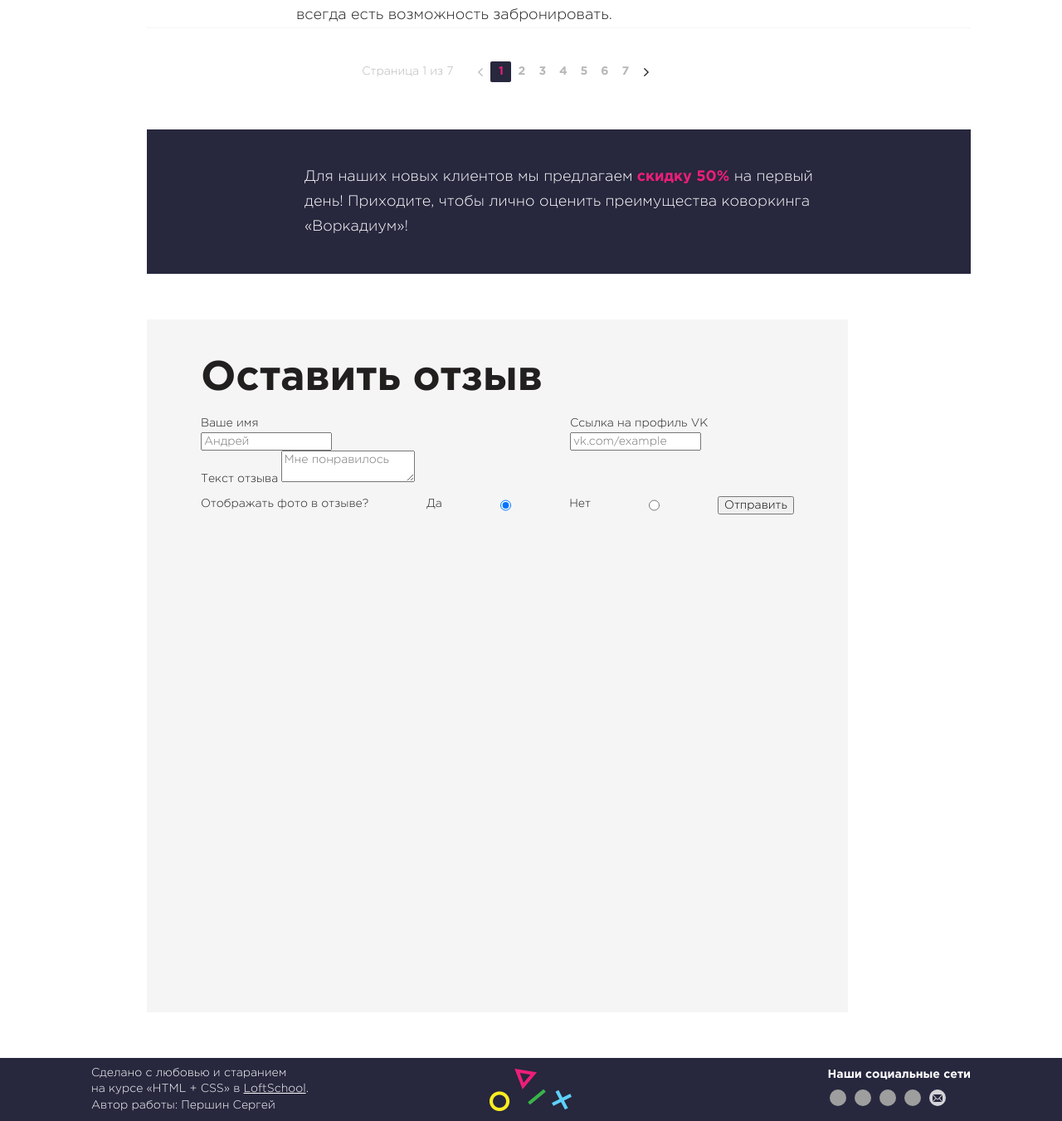
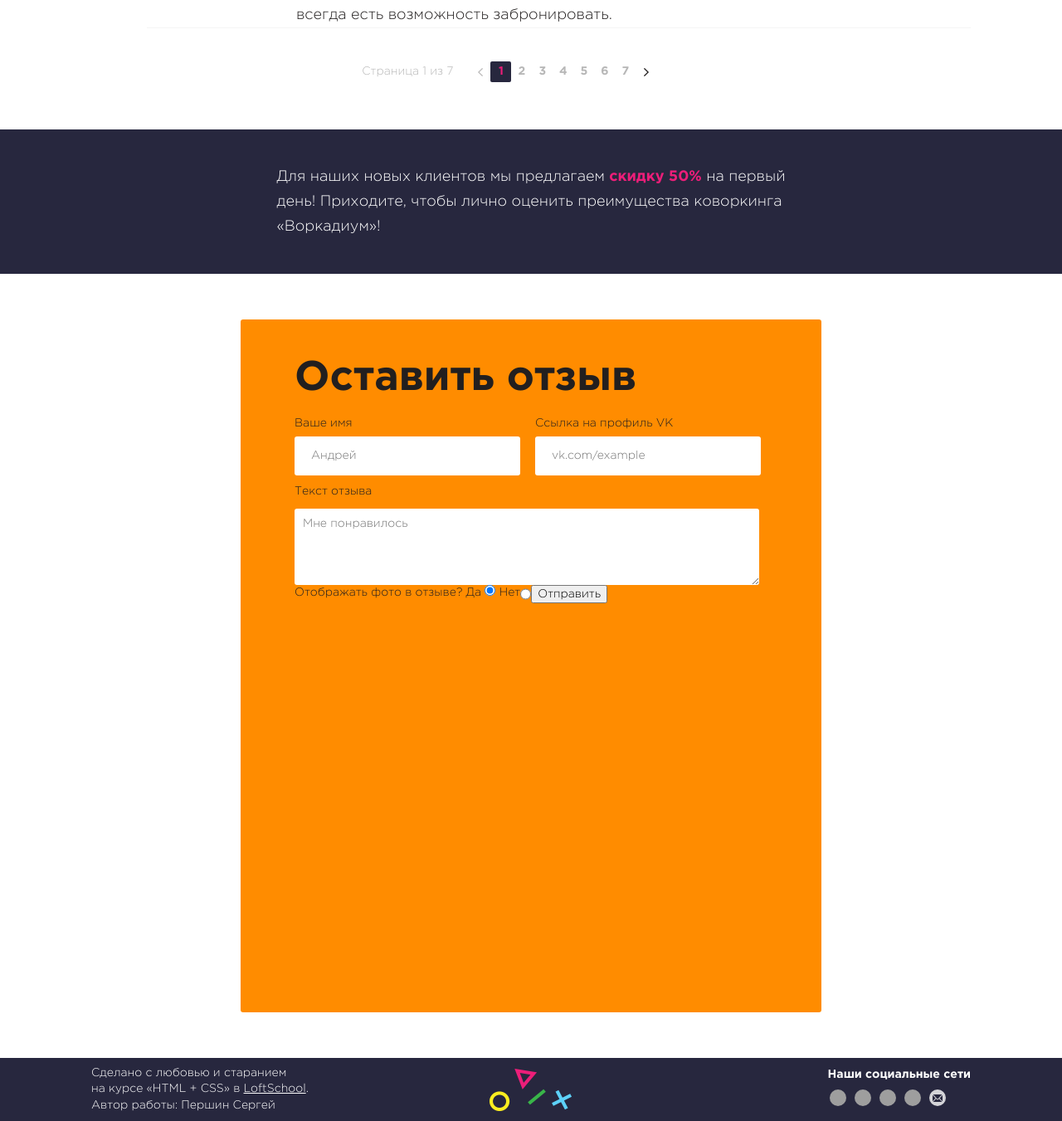
Before and after one commit to Qbic007/qbic007.github.io, a PHP site: page /reviews.html in a window 1280 px wide. Shown: the part 417-1768 px from the top of the page at 83% size. Run offline with PHP 8.4, Linux system fonts and the light colour scheme; grey boxes are pictures that could not be loaded.

Commit message:
some form fixes

```diff
--- a/coworking/css/blocks/form.css
+++ b/coworking/css/blocks/form.css
@@ -1,16 +1,66 @@
 .form {
-
+    font: 14px/1.42 GothamPro, sans-serif;
+    color: #221f1f;
+    margin-top: 55px;
+    padding-top: 35px;
+    padding-left: 65px;
+    padding-right: 65px;
+    width: 570px;
+    height: 800px;
+    background-color: darkorange;
+    border-radius: 3px;
+    display: flex;
+    flex-direction: column;
+    justify-content: flex-start;
 }
 
-.form__column {
+.form__title {
+    font-size: 50px;
+}
+
+.form__row {
+    display: flex;
+}
+
+.form__short-text {
     display: flex;
     flex-direction: column;
     align-items: flex-start;
     width: 270px;
+    margin-top: 10px;
+    margin-right: 20px;
 }
 
-.form__row {
+.form__label {
+    margin-bottom: 5px;
+}
+
+.form__input-text {
+    border: none;
+    border-radius: 3px;
+    width: 250px;
+    height: 45px;
+    padding-left: 20px;
+}
+
+.form__area-text {
+    display: flex;
+    flex-direction: column;
+    align-items: flex-start;
     margin-top: 10px;
-    display: flex;
-    justify-content: space-between;
 }
+
+.form__textarea {
+    border: none;
+    border-radius: 3px;
+    height: 45px;
+    width: 548px;
+    padding-left: 10px;
+    padding-top: 10px;
+    min-height: 80px;
+    margin-top: 5px;
+}
+
+.form__textarea:focus, .form__short-text:focus {
+    border: #b12167 solid 3px;
+}
--- a/coworking/css/blocks/review-form.css
+++ b/coworking/css/blocks/review-form.css
@@ -1,16 +1,4 @@
 .review-form {
-    font: 14px/1.42 GothamPro, sans-serif;
-    color: #221f1f;
-    margin-top: 55px;
-    padding-top: 35px;
-    padding-left: 65px;
-    padding-right: 65px;
-    width: 72%;
-    min-width: 635px;
-    height: 800px;
-    background-color: #f5f5f5;
+    display: flex;
+    justify-content: center;
 }
-
-.form__title {
-    font-size: 50px;
-}
--- a/coworking/reviews.html
+++ b/coworking/reviews.html
@@ -76,6 +76,8 @@
                             </ul>
                         </div>
                     </section>
+                </div>
+            </div>
             <section class="banner">
                 <p>Для наших новых клиентов мы предлагаем <strong>скидку</strong> <b>50%</b> на первый <br>день!
                     Приходите, чтобы лично оценить преимущества коворкинга <br> «Воркадиум»!</p>
@@ -84,32 +86,37 @@
                 <form action="" class="form">
                     <h1 class="form__title">Оставить отзыв</h1>
                     <div class="form__row">
-                                <div class="form__column">
+                        <div class="form__short-text">
                             <label class="form__label" for="form_name">Ваше имя</label>
                             <input type="text" class="form__input-text form__input-text_short"
                                    id="form_name" placeholder="Андрей">
                         </div>
-                                <div class="form__column">
+                        <div class="form__short-text">
                             <label class="form__label" for="form_vk">Ссылка на профиль VK</label>
                             <input type="text" class="form__input-text form__input-text_short"
                                    placeholder="vk.com/example" id="form_vk">
                         </div>
                     </div>
+                    <div class="form__row">
+                        <div class="form__area-text">
                             <label class="form__label" for="form_review">Текст отзыва</label>
-                            <textarea class="form__textarea" placeholder="Мне понравилось" id="form_review"></textarea>
-
-                            <div class="form__row">Отображать фото в отзыве?
+                            <textarea class="form__textarea" placeholder="Мне понравилось"
+                                      id="form_review"></textarea>
+                        </div>
+                    </div>
+                    <div class="form__row">
+                        <div class="form-radio-group">
+                            <label class="form__label">Отображать фото в отзыве?</label>
                             <label class="form__label" for="form_photo_yes"> Да</label>
                             <input type="radio" class="form__input-radio" id="form_photo_yes" checked>
                             <label class="form__label" for="form_photo_no"> Нет</label>
+                        </div>
                         <input type="radio" class="form__input-radio" id="form_photo_no">
 
                         <input type="submit" class="form__input-submit" value="Отправить">
                     </div>
                 </form>
             </section>
-                </div>
-            </div>
         </main>
         <footer class="footer">
             <div class="container container__footer">
```
Lines whose indentation alone changed are shown as unchanged.
